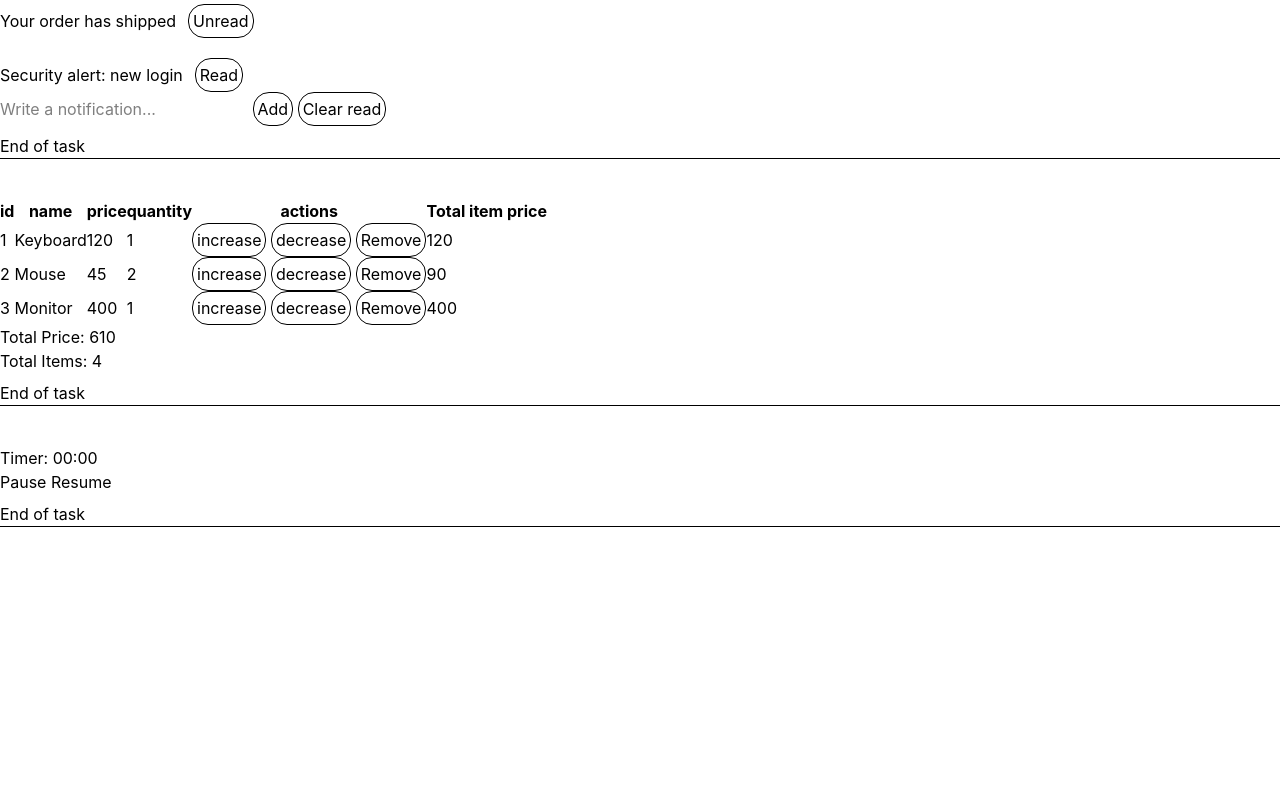
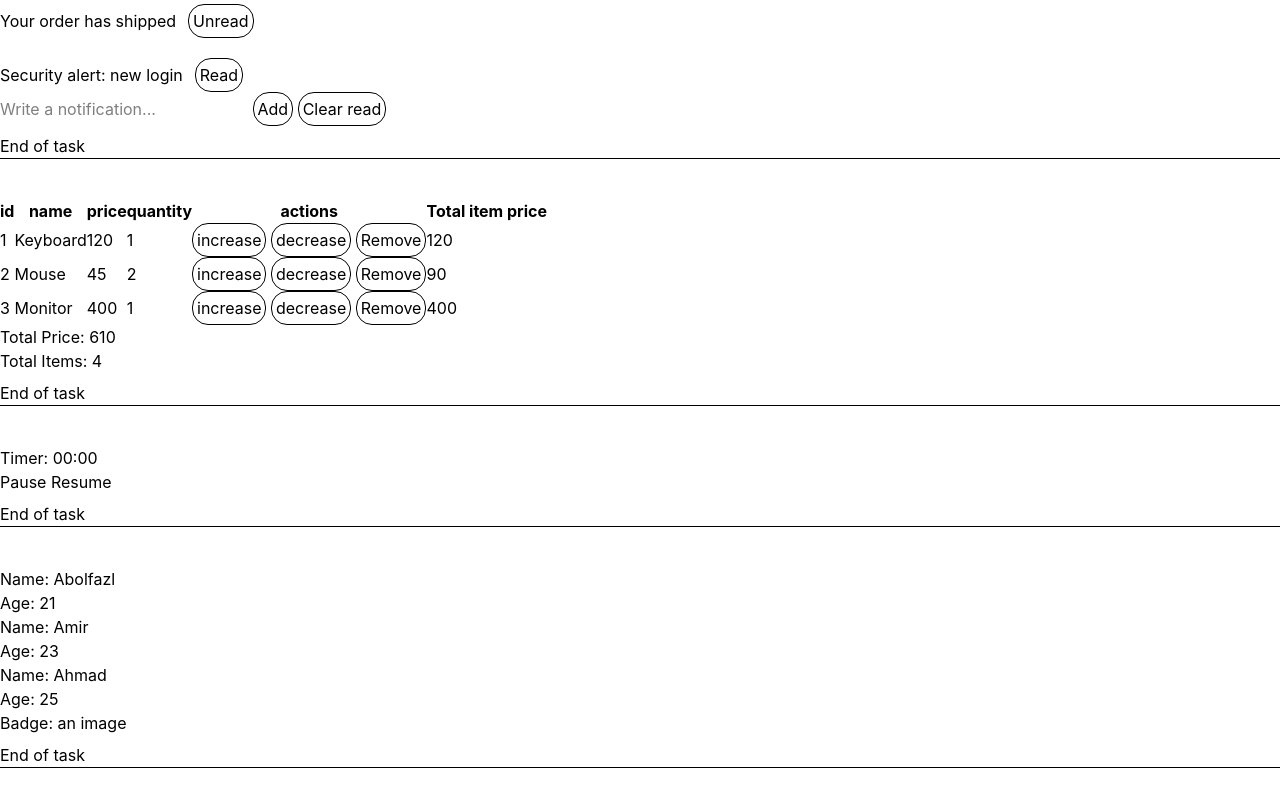
Before and after one commit to Abolfazl-Edalati/svelte-learning, a SvelteKit app: page / in a window 1280 px wide. Shown: the part 909-1709 px from the top of the page. Before the commit the page ends 1476 px from the top, so only its background shows below. Built offline with nearby package versions, Linux system fonts and the light colour scheme.

Commit message:
learn svelte props with $props, defaults and spread

```diff
--- /dev/null
+++ b/src/lib/components/ProductCard.svelte
@@ -0,0 +1,11 @@
+<script lang="ts">
+	let { name, age, image = '' }: { name: string; age: number; image?: string } = $props();
+</script>
+
+<div>
+	<h1>Name: {name}</h1>
+	<h2>Age: {age}</h2>
+	{#if image}
+		<span>Badge: {image}</span>
+	{/if}
+</div>
--- /dev/null
+++ b/src/lib/components/Task8.svelte
@@ -0,0 +1,13 @@
+<script lang="ts">
+	import ProductCard from './ProductCard.svelte';
+
+	const user = {
+		name: 'Ahmad',
+		age: 25,
+		image: 'an image'
+	};
+</script>
+
+<ProductCard name="Abolfazl" age={21} />
+<ProductCard name="Amir" age={23} />
+<ProductCard {...user} />
--- a/src/routes/+page.svelte
+++ b/src/routes/+page.svelte
@@ -6,6 +6,7 @@
 	import Task5 from '$lib/components/Task5.svelte';
 	import Task6 from '$lib/components/Task6.svelte';
 	import Task7 from '$lib/components/Task7.svelte';
+	import Task8 from '$lib/components/Task8.svelte';
 	import TaskEnd from '$lib/components/TaskEnd.svelte';
 </script>
 
@@ -29,3 +30,5 @@
 <TaskEnd />
 <Task7 />
 <TaskEnd />
+<Task8 />
+<TaskEnd />
```
